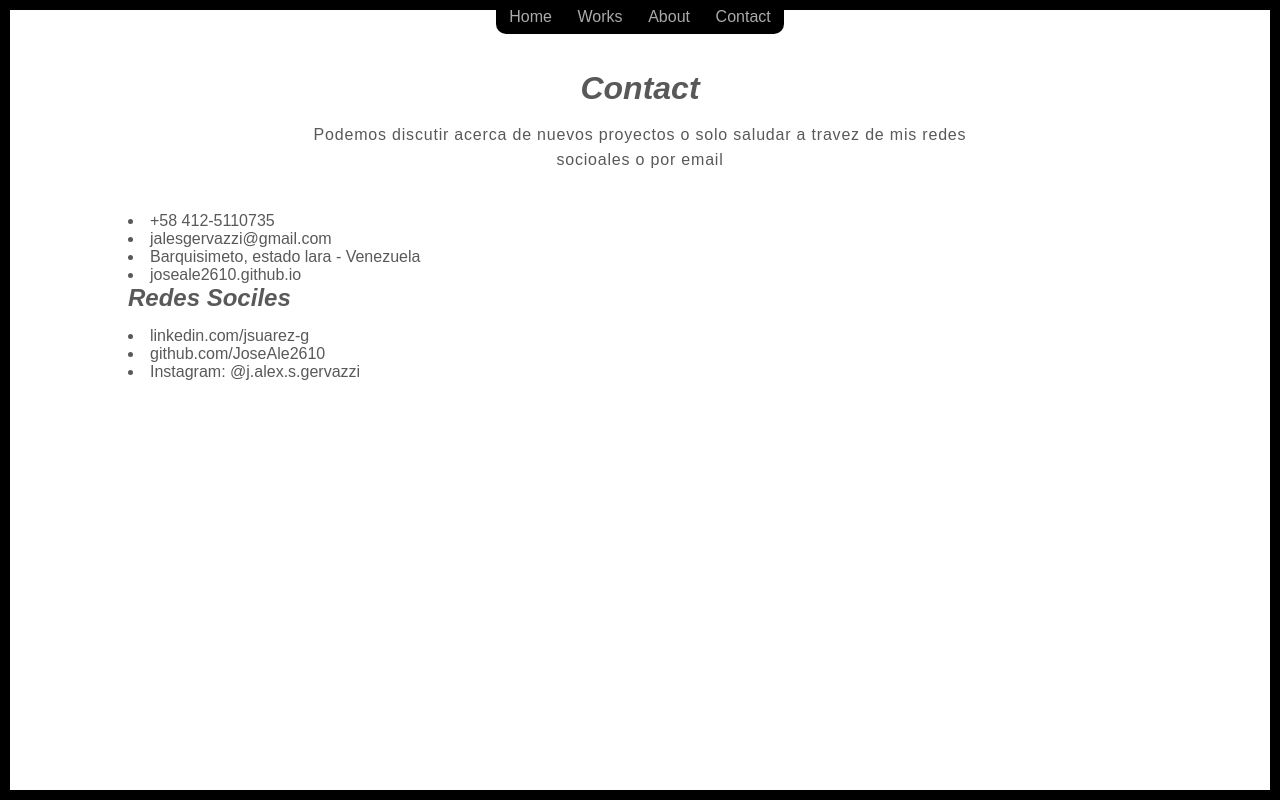
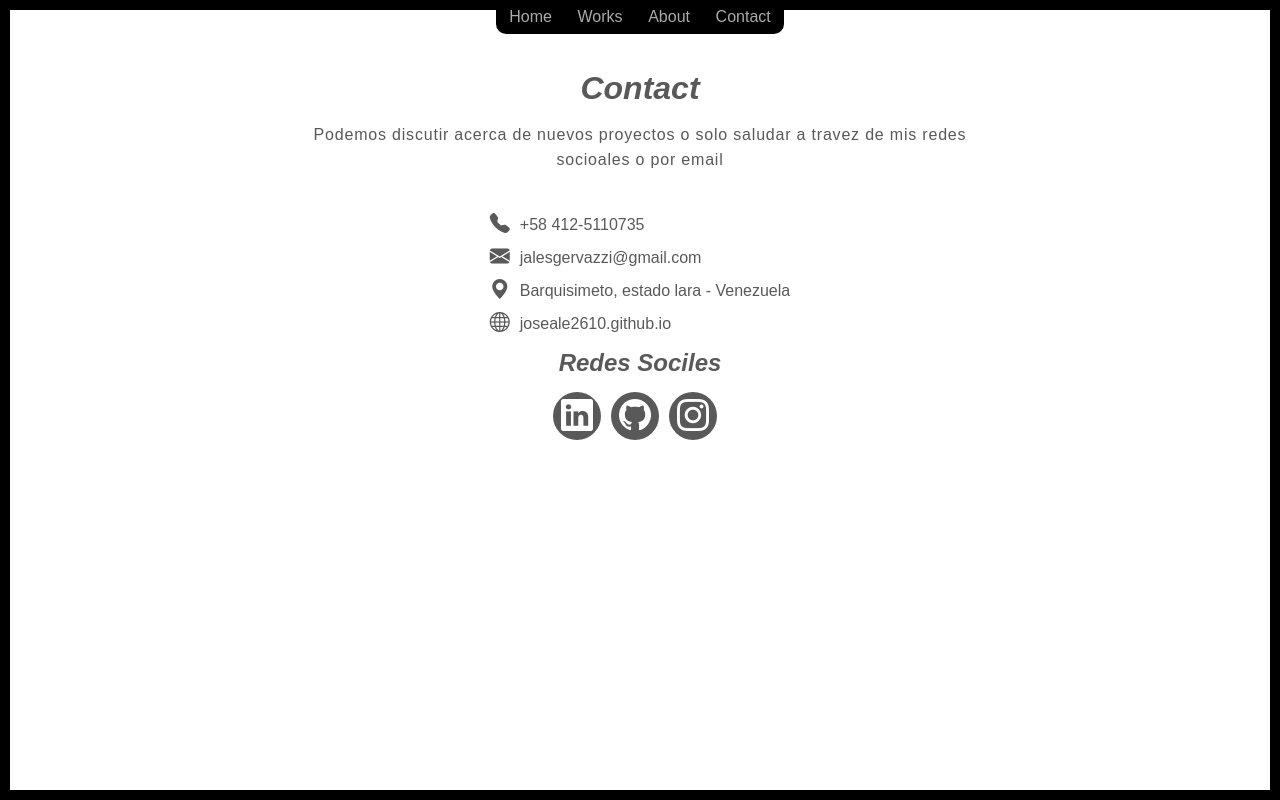
Before and after one commit to JoseAle2610/JoseAle2610, a React (Create React App) app: page /contact in a window 1280 px wide. Built offline with nearby package versions, Linux system fonts and the light colour scheme.

Commit message:
Contact page

```diff
--- /dev/null
+++ b/src/components/Icon.js
@@ -0,0 +1,10 @@
+export const Icon = ({from, icon}) => {
+  const prefix = from !== 'devicon' ? 'bi bi-' : 'devicon'
+  return (
+    <i className={prefix + icon}></i>
+  )
+}
+
+Icon.defaultProps = {
+  from: 'devicon'
+}
--- a/src/components/IconBox.js
+++ b/src/components/IconBox.js
@@ -15,9 +15,7 @@ const Interest = styled(({className, icon, title, from}) => {
   background-color: ${({theme}) => theme.color.dark};
   border-radius: ${({theme}) => theme.radius};
   color: #fff;
-  & + &{
-    margin-left: 10px;
-  }
+  margin-right: 10px;
   margin-top: 10px;
   i {
     display: block;
--- a/src/pages/About.js
+++ b/src/pages/About.js
@@ -4,10 +4,6 @@ import Interest from 'components/IconBox'
 import {ImageResponsive} from 'components/ImageResponsive'
 import {Row, Col} from 'components/Grid'
 import perfil from 'shared/perfil.jpg'
-
-const DetailsList = styled.div`
-
-`
 
 const Detail = styled(({className, name, value}) => (
   <div className={className}>
--- a/src/pages/Contact.js
+++ b/src/pages/Contact.js
@@ -1,22 +1,70 @@
+import styled from 'styled-components'
 import {PageTemplate} from 'templates/PageTemplate'
+import {Icon} from 'components/Icon'
+
+const FlexContainer = styled.div`
+  display: flex;
+  align-items: center;
+  flex-direction: column;
+`
+
+const ListGroup = styled.ul`
+  list-style: none;
+  vertical-align: middle;
+  margin-bottom: 15px;
+  i {
+    margin-right: 10px;
+    font-size: 20px;
+  }
+  li + li {
+    margin-top: 10px;
+  }
+`
+
+const ListSocial = styled.ul`
+  list-style: none;
+`
+
+const Social = styled(({className, icon, href}) => (
+  <a href={href} target='_blank' rel='noreferrer' className={className}>
+    <i className={`bi bi-${icon}`}></i>
+  </a>
+))`
+  display: inline-block;
+  width: 3rem;
+  height: 3rem;
+  border-radius: 50%;
+  background-color: ${(props) => props.theme.color.dark};
+  font-size: 32px;
+  margin-right: 10px;
+  vertical-align: middle;
+  i {
+    display: block;
+    text-align: center;
+    line-height: 1.5;
+    color: #fff;
+  }
+`
 
 export const Contact = () => {
   return (
     <PageTemplate
       title='Contact'
       description='Podemos discutir acerca de nuevos proyectos o solo saludar a travez de mis redes socioales o por email'>
-      <ul>
-          <li><i/>+58 412-5110735</li>
-          <li><i/>jalesgervazzi@gmail.com</li>
-          <li><i/>Barquisimeto, estado lara - Venezuela</li>
-          <li><i/>joseale2610.github.io</li>
-        </ul>
+      <FlexContainer>
+      <ListGroup>
+        <li><Icon icon='telephone-fill' from='b'/>+58 412-5110735</li>
+        <li><Icon icon='envelope-fill' from='b'/>jalesgervazzi@gmail.com</li>
+        <li><Icon icon='geo-alt-fill' from='b' />Barquisimeto, estado lara - Venezuela</li>
+        <li><Icon icon='globe' from='' />joseale2610.github.io</li>
+      </ListGroup>
         <h2>Redes Sociles</h2>
-        <ul>
-          <li>linkedin.com/jsuarez-g</li>
-          <li>github.com/JoseAle2610</li>
-          <li>Instagram: @j.alex.s.gervazzi</li>
-        </ul>
+        <ListSocial>
+          <Social link='https://linkedin.com/jsuarez-g' icon='linkedin'/>
+          <Social link='https://github.com/JoseAle2610' icon='github' />
+          <Social link='https://www.instagram.com/j.alex.s.g/' icon='instagram' />
+        </ListSocial>
+      </FlexContainer>
     </PageTemplate>
   )
 }
```
Also changed, not shown: src/components/Grid.js (+7 -0 lines).
